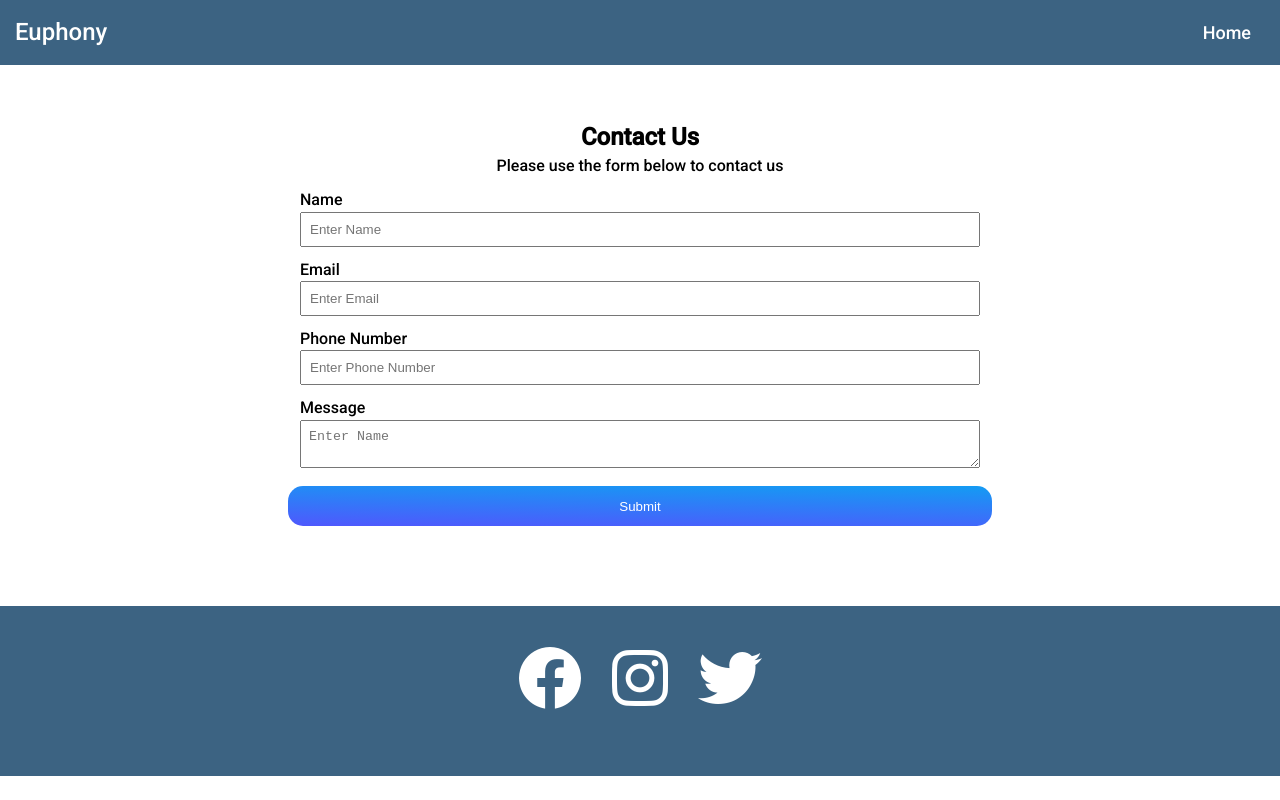
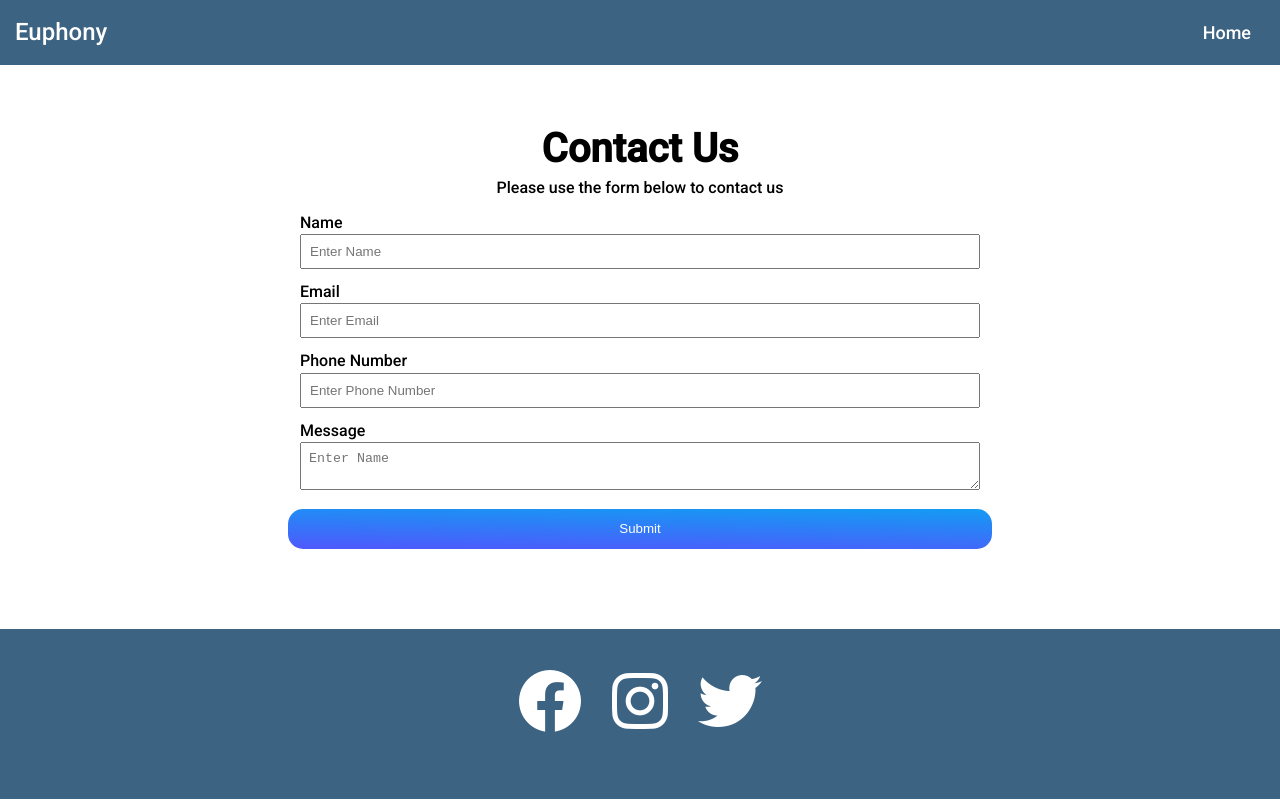
Before and after one commit to elidvenega/euphony_records_react, a React (Create React App) app: page /Contact in a window 1280 px wide. Built offline with nearby package versions, Linux system fonts and the light colour scheme.

Commit message:
fixed header class

```diff
--- a/src/scss/layout/_body.scss
+++ b/src/scss/layout/_body.scss
@@ -223,3 +223,7 @@
   width: 100%;
   padding: 0.5rem;
 }
+
+.m-heading {
+  font-size: 2.5rem;
+}
--- a/src/scss/media_query/_media.scss
+++ b/src/scss/media_query/_media.scss
@@ -104,6 +104,9 @@
     padding: 0.5rem;
   }
 
+  .m-heading {
+    font-size: 1.5rem;
+  }
   .btn-submit {
     background: linear-gradient(1deg, $btn-color-one, $btn-color-two 99%);
     border: none;
```
Also changed, not shown: public/index.html (+0 -23 lines).
